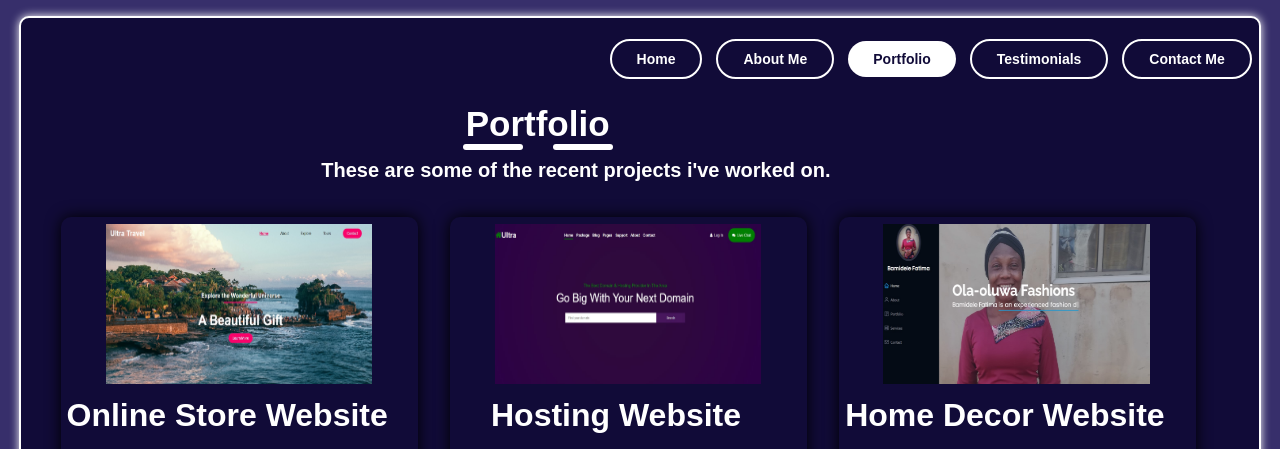
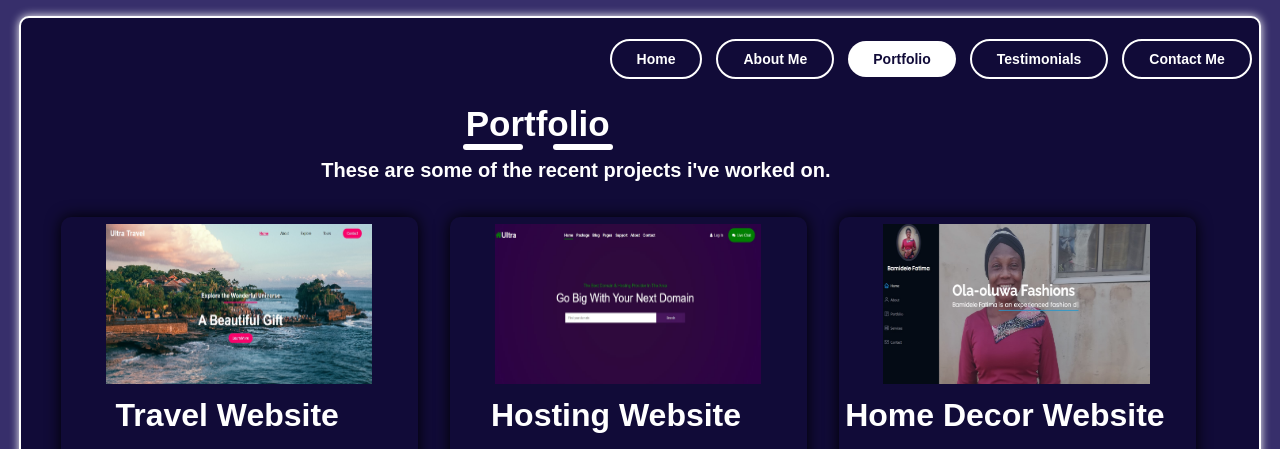
Before and after one commit to Faith-5/Portfolio, a website: page public/portfolio.html in a window 1280 px wide. Shown: the top 449 px of the page. Drawn offline with Linux system fonts and the light colour scheme.

Commit message:
Updated Portfolio.html

```diff
--- a/public/portfolio.html
+++ b/public/portfolio.html
@@ -43,7 +43,7 @@
                         <img src="./images/website3.jpg" alt="">
                     </div>
                     <div class="text">
-                        <h1>Online Store Website</h1>
+                        <h1>Travel Website</h1>
                     </div>
 
                     <div class="link">
```
